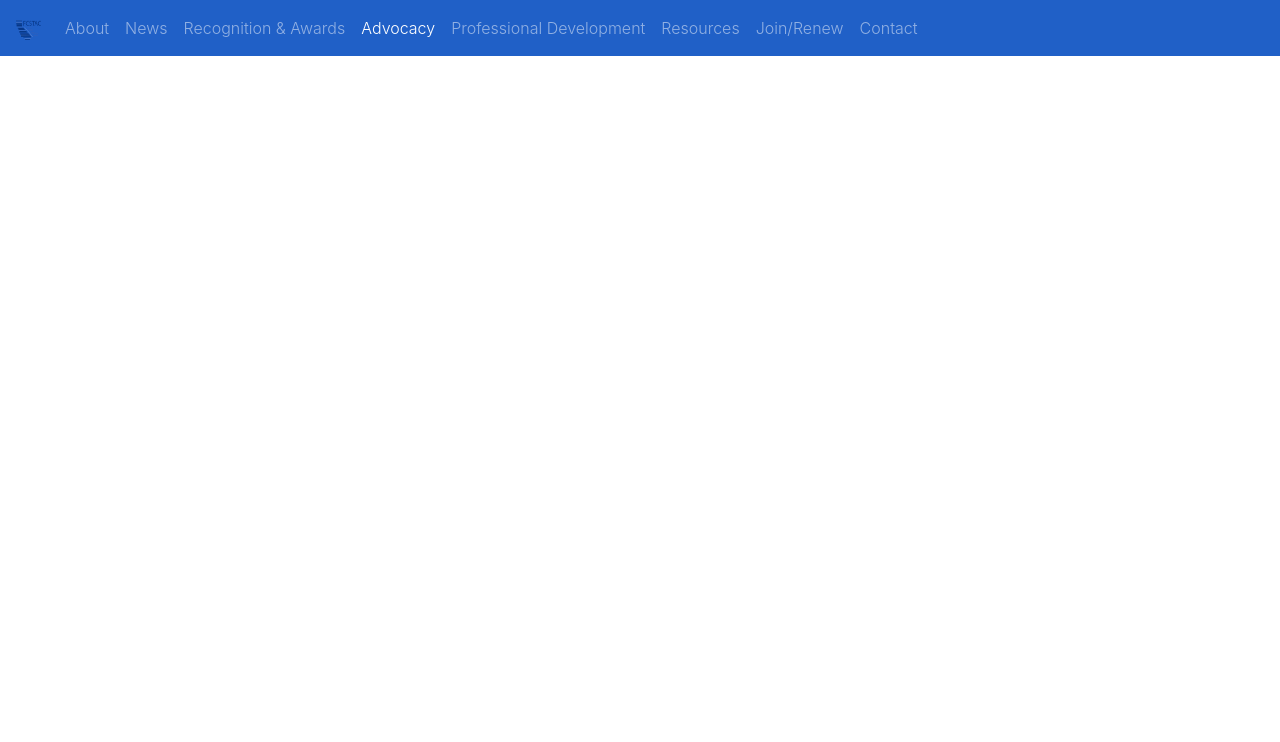
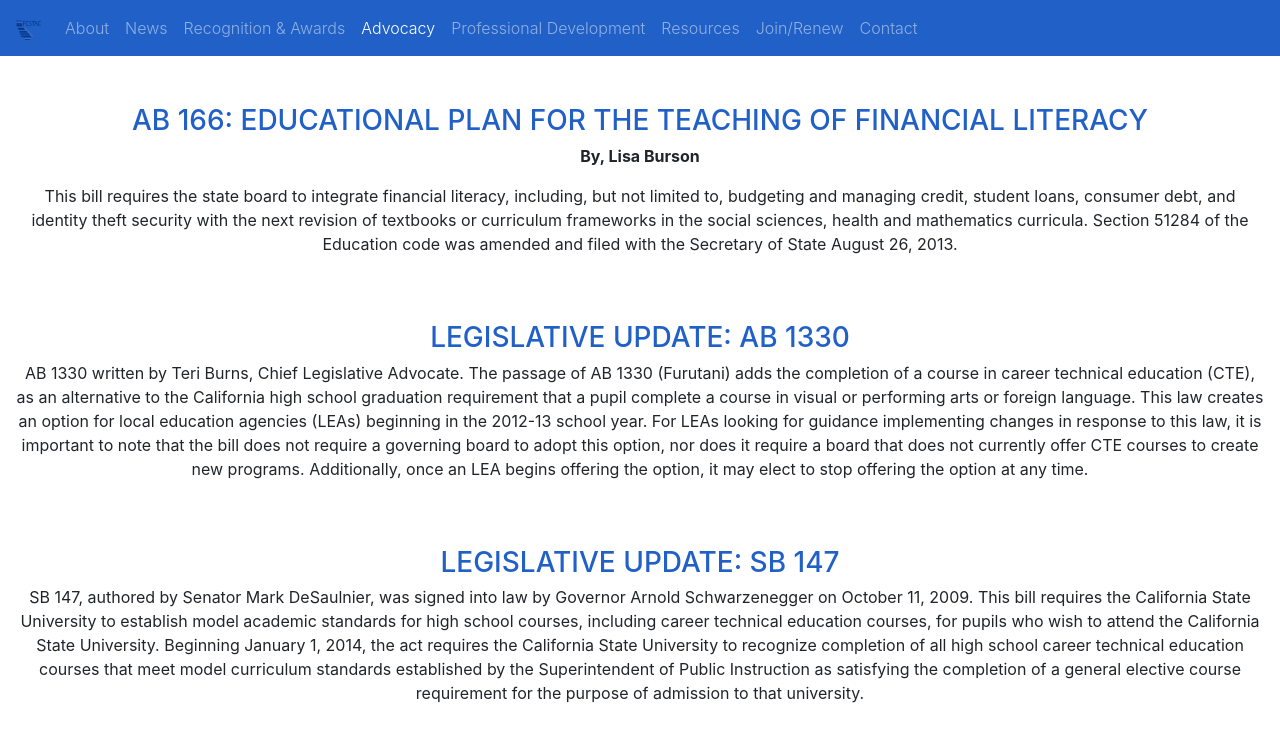
Before and after one commit to JustinRisney/Fcstac.org, a PHP site: page /advocacy in a window 1280 px wide. Shown: the top 742 px of the page. Run offline with PHP 8.4, Linux system fonts and the light colour scheme; some libraries are stand-ins or nearby versions.

Commit message:
fixed some retardation part 7

```diff
--- a/src/advocacy/index.php
+++ b/src/advocacy/index.php
@@ -6,9 +6,64 @@
         <meta name="viewport" content="width=device-width, initial-scale=1, shrink-to-fit=no">
         <link rel="stylesheet" type="text/css" href="stylesheets/index.css">
         <link rel="stylesheet" href="https://maxcdn.bootstrapcdn.com/bootstrap/4.0.0-beta/css/bootstrap.min.css" integrity="sha384-/Y6pD6FV/Vv2HJnA6t+vslU6fwYXjCFtcEpHbNJ0lyAFsXTsjBbfaDjzALeQsN6M" crossorigin="anonymous">
+        <style type="text/css">
+            .thiccc {
+                font-weight: 700;
+            }
+
+            .blue-shit {
+                color: #2060C7;
+            }
+
+            .thicccer {
+                padding-top: 50px;
+            }
+
+        </style>
     </head>
     <body>
-      <?php include'../navbar.php';?>
+      <?php include '../navbar.php';?>
+            <div class="container-fluid text-center">
+                <div class="thicccer" id="AB-166">
+                    <h3 class="blue-shit">
+                        AB 166:  EDUCATIONAL PLAN FOR THE TEACHING OF FINANCIAL LITERACY
+                    </h3>
+                    <p class="thiccc">By, Lisa Burson</p>
+                    <p class="un-thiccc">This bill requires the state board to integrate financial literacy, including, but not limited to, budgeting and managing credit, student loans, consumer debt, and identity theft security with the next revision of textbooks or curriculum frameworks in the social sciences, health and mathematics curricula.  Section 51284 of the Education code was amended and filed with the Secretary of State August 26, 2013.
+                    </p>
+                </div>
+
+                <div class="thicccer" id="AB-1330">
+                    <h3 class="blue-shit">
+                        LEGISLATIVE UPDATE: AB 1330
+                    </h3>
+
+                    <p class="un-thiccc"> AB 1330 written by Teri Burns, Chief Legislative Advocate.
+
+                        The passage of AB 1330 (Furutani) adds the completion of a course in career technical education (CTE), as an alternative to the California high school graduation requirement that a pupil complete a course in visual or performing arts or foreign language. This law creates an option for local education agencies (LEAs) beginning in the 2012-13 school year.
+
+                        For LEAs looking for guidance implementing changes in response to this law, it is important to note that the bill does not require a governing board to adopt this option, nor does it require a board that does not currently offer CTE courses to create new programs. Additionally, once an LEA begins offering the option, it may elect to stop offering the option at any time.
+                    </p>
+                </div>
+
+                <div class="thicccer" id="SB-147">
+                    <h3 class="blue-shit">
+                        LEGISLATIVE UPDATE: SB 147
+                    </h3>
+
+                    <p class="un-thiccc">SB 147, authored by Senator Mark DeSaulnier, was signed into law by Governor Arnold Schwarzenegger on October 11, 2009. This bill requires the California State University to establish model academic standards for high school courses, including career technical education courses, for pupils who wish to attend the California State University.
+
+                        Beginning January 1, 2014, the act requires the California State University to recognize completion of all high school career technical education courses that meet model curriculum standards established by the Superintendent of Public Instruction as satisfying the completion of a general elective course requirement for the purpose of admission to that university.
+                    </p>
+
+                </div>
+
+
+
+
+            </div>
+
+
 
         <script src="https://code.jquery.com/jquery-3.2.1.slim.min.js" integrity="sha384-KJ3o2DKtIkvYIK3UENzmM7KCkRr/rE9/Qpg6aAZGJwFDMVNA/GpGFF93hXpG5KkN" crossorigin="anonymous"></script>
         <script src="https://cdnjs.cloudflare.com/ajax/libs/popper.js/1.11.0/umd/popper.min.js" integrity="sha384-b/U6ypiBEHpOf/4+1nzFpr53nxSS+GLCkfwBdFNTxtclqqenISfwAzpKaMNFNmj4" crossorigin="anonymous"></script>
--- a/src/resources/index.php
+++ b/src/resources/index.php
@@ -5,13 +5,14 @@
     		<meta charset="utf-8">
     		<meta name="viewport" content="width=device-width, initial-scale=1, shrink-to-fit=no">
     		<link rel="stylesheet" href="https://maxcdn.bootstrapcdn.com/bootstrap/4.0.0-beta/css/bootstrap.min.css" integrity="sha384-/Y6pD6FV/Vv2HJnA6t+vslU6fwYXjCFtcEpHbNJ0lyAFsXTsjBbfaDjzALeQsN6M" crossorigin="anonymous">
+        <link rel="stylesheet" type="text/css" href="/stylesheets/index.css">
         <link rel="stylesheet" type="text/css" href="/stylesheets/resources.css">
   	</head>
   	<body>
    		<?php include'../navbar.php';?>
         <div class="container text-center">
-          <h1>FCSTAC</h1>
-          <h3>Resources</h3>
+
+          <h1 style="font-weight: 200;">Resources</h1>
 
 
           <ul class="text-center" style="padding: 0px; list-style: none;">
```
Also changed, not shown: src/images/pillars.png (added), src/images/weird-yellow-shit.png (renamed from src/images/weird_yellow_shit.png).
